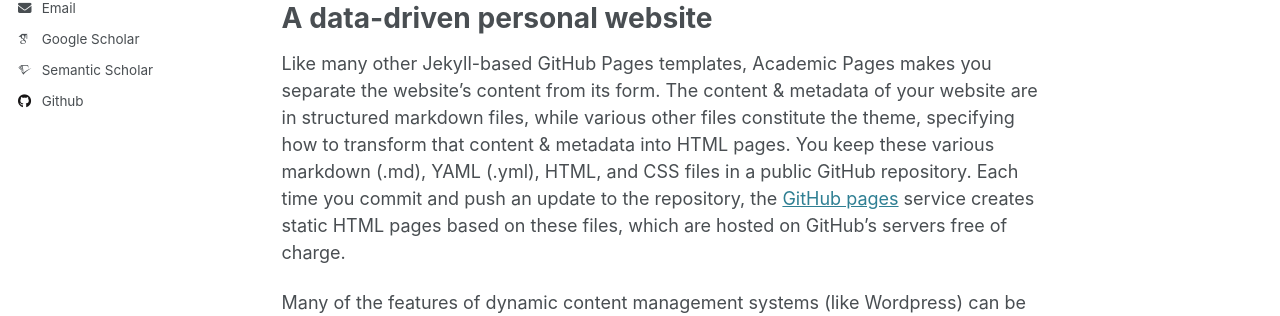
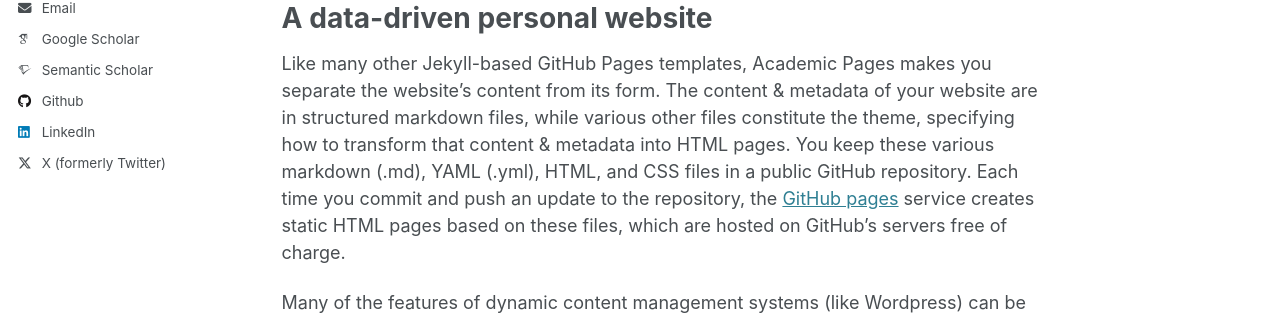
Before and after one commit to Xingwei-Tan/Xingwei-Tan.github.io, a Jekyll site: the page built from _pages/about.md, in a window 1280 px wide. Shown: the part 441-757 px from the top of the page. Built offline with Jekyll 4.4.1, drawn with Linux system fonts in a browser that asks for light colours; some web fonts are replaced; part of the change alters nothing that is shown.

Commit message:
social media

```diff
--- a/_config.yml
+++ b/_config.yml
@@ -44,7 +44,7 @@ author:
   bitbucket        : # Username - Update with your username on the site
   codepen          : # Username
   dribbble         : # Username
-  github           : "https://github.com/Xingwei-Tan"
+  github           : "Xingwei-Tan"
   kaggle           : # Username
   stackoverflow    : # User number or user number and name (i.e., use "1" or "1/jeff-atwood")
 
@@ -58,7 +58,7 @@ author:
   keybase          : # Username
   instagram        : # Username
   lastfm           : # Username
-  linkedin         : # Username
+  linkedin         : "xingwei-tan-461a25193/"
   mastodon         : # URL
   medium           : # URL
   pinterest        : # Username
@@ -66,7 +66,7 @@ author:
   steam            : # Username
   telegram         : # URL
   tumblr           : # Username
-  twitter          : # Username for X / Twitter
+  twitter          : "@Xingwei_Tan"
   vine             : # Username
   weibo            : # Username
   wikipedia        : # Username
```
